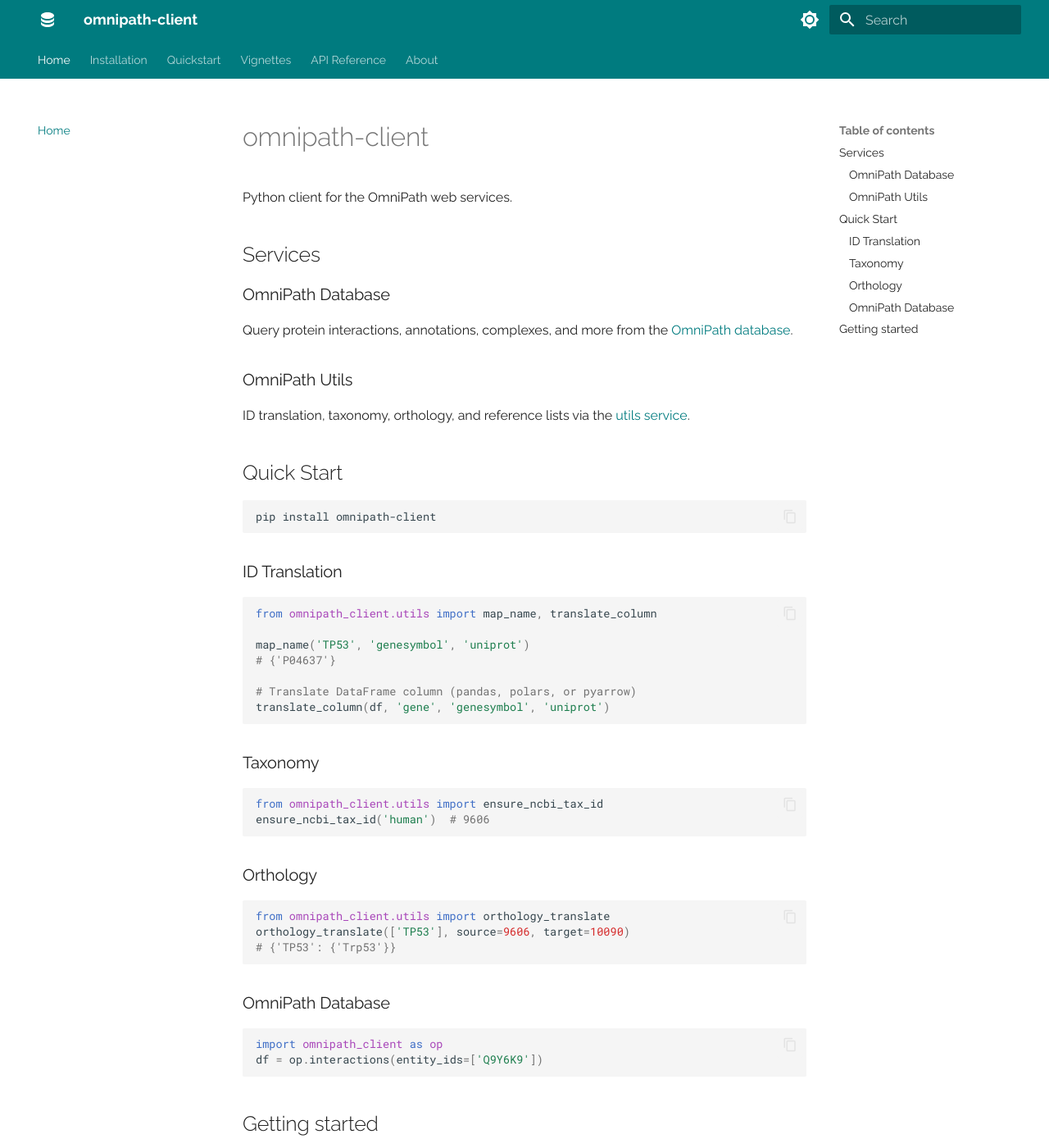
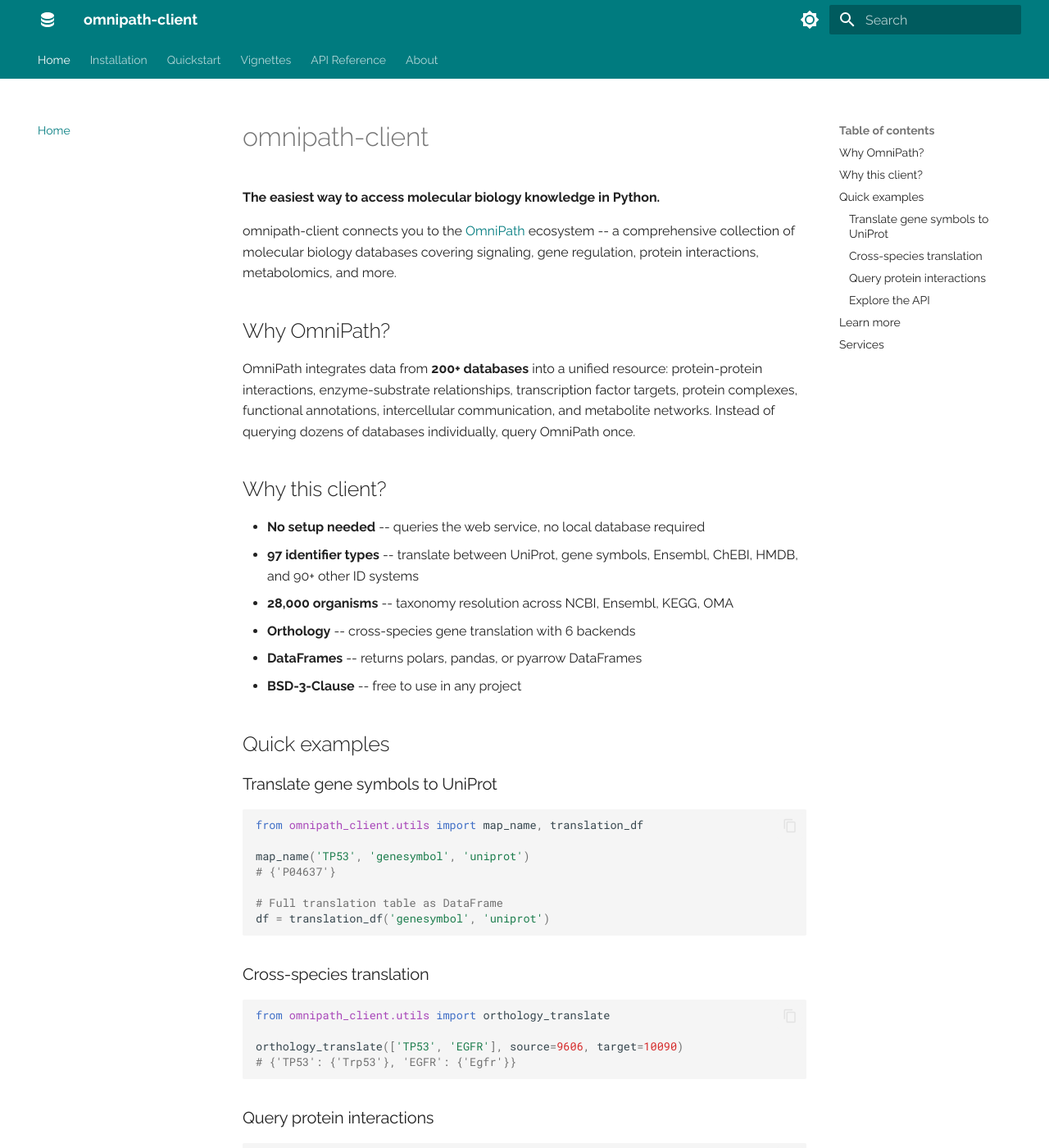
Before and after one commit to saezlab/omnipath-client, an MkDocs documentation site: the page built from docs/index.md, in a window 1280 px wide and 1400 px high. Shown: the whole window at 82% size. Built offline with MkDocs 1.6.1 and Material for MkDocs 9.7.7, drawn with Linux system fonts in a browser that asks for light colours; some of the changed text lies outside the part shown.

Commit message:
Make identifiers optional in translation/orthology functions; fix organisms_df
Rework translation_dict, translation_df, orthology_dict, and orthology_df
to download the full table by default (identifiers=None), using the new
/mapping/table and /orthology/table endpoints. Fix organisms_df polars
schema inference with infer_schema_length=None. Improve docs landing page
and utils vignette. Update tests for new signatures.

Co-Authored-By: Claude Opus 4.6 (1M context) <noreply@anthropic.com>

````diff
--- a/docs/index.md
+++ b/docs/index.md
@@ -1,55 +1,83 @@
 # omnipath-client
 
-Python client for the OmniPath web services.
+**The easiest way to access molecular biology knowledge in Python.**
 
-## Services
+omnipath-client connects you to the [OmniPath](https://omnipathdb.org)
+ecosystem -- a comprehensive collection of molecular biology databases
+covering signaling, gene regulation, protein interactions, metabolomics,
+and more.
 
-### OmniPath Database
-Query protein interactions, annotations, complexes, and more from the
-[OmniPath database](https://omnipathdb.org).
+## Why OmniPath?
 
-### OmniPath Utils
-ID translation, taxonomy, orthology, and reference lists via the
-[utils service](https://utils.omnipathdb.org).
+OmniPath integrates data from **200+ databases** into a unified resource:
+protein-protein interactions, enzyme-substrate relationships, transcription
+factor targets, protein complexes, functional annotations, intercellular
+communication, and metabolite networks. Instead of querying dozens of
+databases individually, query OmniPath once.
 
-## Quick Start
+## Why this client?
 
-```bash
-pip install omnipath-client
-```
+- **No setup needed** -- queries the web service, no local database required
+- **97 identifier types** -- translate between UniProt, gene symbols, Ensembl,
+  ChEBI, HMDB, and 90+ other ID systems
+- **28,000 organisms** -- taxonomy resolution across NCBI, Ensembl, KEGG, OMA
+- **Orthology** -- cross-species gene translation with 6 backends
+- **DataFrames** -- returns polars, pandas, or pyarrow DataFrames
+- **BSD-3-Clause** -- free to use in any project
 
-### ID Translation
+## Quick examples
+
+### Translate gene symbols to UniProt
+
 ```python
-from omnipath_client.utils import map_name, translate_column
+from omnipath_client.utils import map_name, translation_df
 
 map_name('TP53', 'genesymbol', 'uniprot')
 # {'P04637'}
 
-# Translate DataFrame column (pandas, polars, or pyarrow)
-translate_column(df, 'gene', 'genesymbol', 'uniprot')
+# Full translation table as DataFrame
+df = translation_df('genesymbol', 'uniprot')
 ```
 
-### Taxonomy
+### Cross-species translation
+
 ```python
-from omnipath_client.utils import ensure_ncbi_tax_id
-ensure_ncbi_tax_id('human')  # 9606
+from omnipath_client.utils import orthology_translate
+
+orthology_translate(['TP53', 'EGFR'], source=9606, target=10090)
+# {'TP53': {'Trp53'}, 'EGFR': {'Egfr'}}
 ```
 
-### Orthology
-```python
-from omnipath_client.utils import orthology_translate
-orthology_translate(['TP53'], source=9606, target=10090)
-# {'TP53': {'Trp53'}}
-```
+### Query protein interactions
 
-### OmniPath Database
 ```python
 import omnipath_client as op
+
 df = op.interactions(entity_ids=['Q9Y6K9'])
 ```
 
-## Getting started
+### Explore the API
 
-- [Installation](installation.md) -- how to install the package
-- [Quickstart](quickstart.md) -- basic usage examples
-- [API Reference](reference/index.md) -- full API documentation
+```python
+import omnipath_client as op
+
+op.endpoints()                                      # all endpoints
+op.params('exports/interactions')                    # available filters
+op.values('exports/interactions', 'entity_types')    # allowed values
+```
+
+## Learn more
+
+- **[OmniPath Utils vignette](vignettes/utils.md)** -- ID translation,
+  taxonomy, orthology, reference lists
+- **[OmniPath Database vignette](vignettes/database.md)** -- interactions,
+  annotations, complexes
+- **[API Reference](reference/index.md)** -- full function documentation
+- **[Installation](installation.md)** -- setup instructions
+
+## Services
+
+| Service | URL | What it provides |
+|---------|-----|-----------------|
+| OmniPath Database | [dev.omnipathdb.org](https://dev.omnipathdb.org) | Interactions, annotations, complexes, ontology |
+| OmniPath Utils | [utils.omnipathdb.org](https://utils.omnipathdb.org) | ID translation, taxonomy, orthology, reference lists |
````
Also changed, not shown: docs/vignettes/utils.md (+51 -0 lines), 4 other files.
